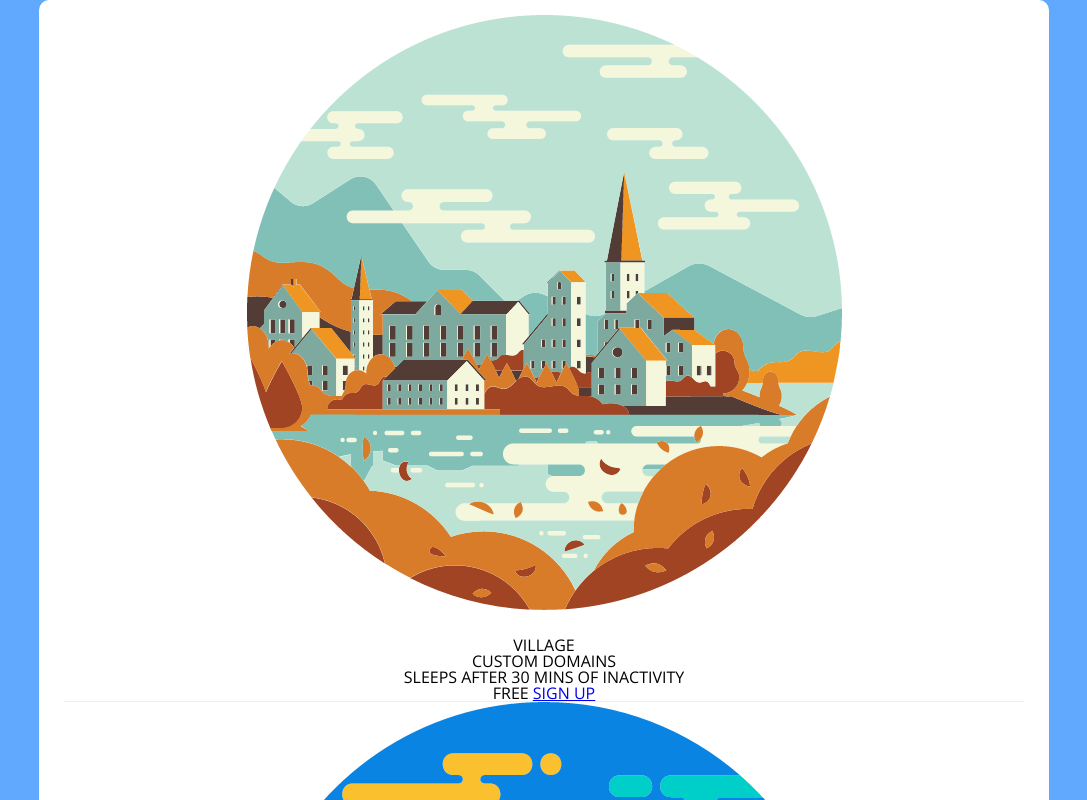
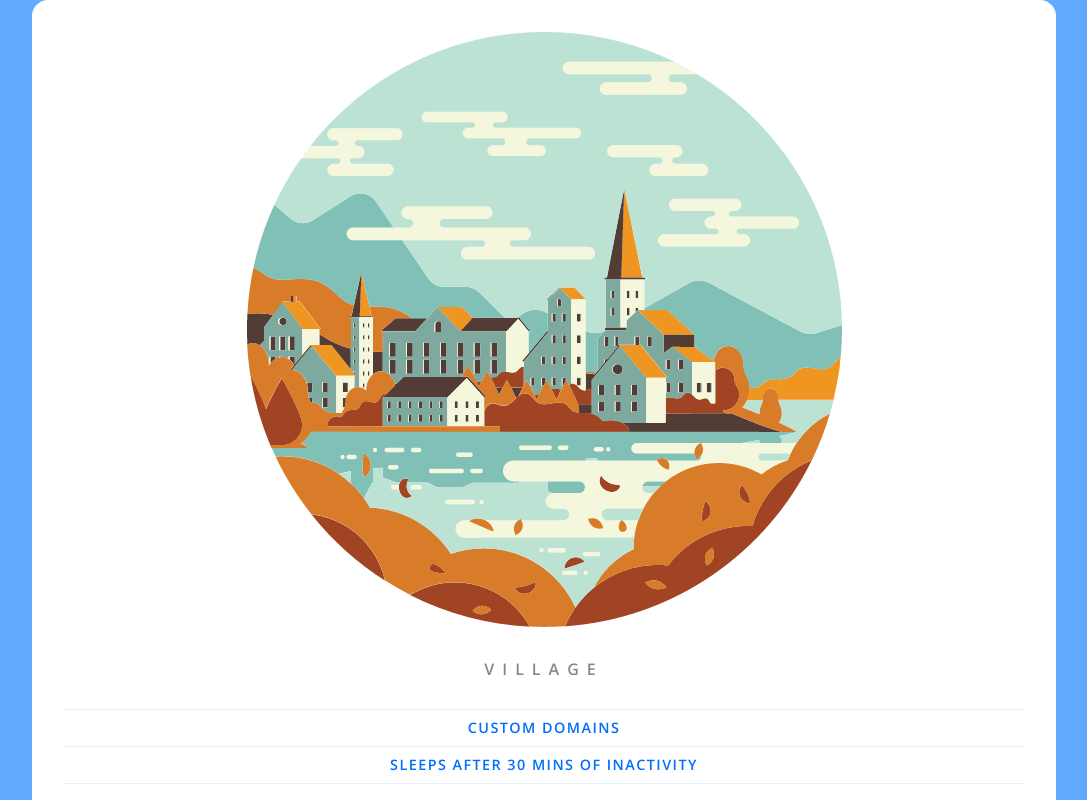
Before and after one commit to r-doherty/pricing-table, a plain HTML site: page index.html in a window 1280 px wide. Shown: the top 800 px of the page, without its empty margins (96-1183 px from the left). Drawn offline with nearby package versions, Linux system fonts and the light colour scheme.

Commit message:
final spacing and hover / color adjustments

```diff
--- a/app.css
+++ b/app.css
@@ -143,8 +143,8 @@ body {
 
 .panel {
 	background-color: white;
-	border-radius: 10px;
-	padding: 15px 25px;
+	border-radius: 1em;
+	padding: 1em 2em;
 	width: 100%;
 	max-width: 960px;
 	display: flex;
@@ -154,7 +154,8 @@ body {
 }
 
 .pricing-plan {
-	border-bottom: 1px solid #e1f1ff;
+	border-bottom: .1em solid #e1f1ff;
+    margin: 1em 0;
 }
 
 .pricing-plan:last-child {
@@ -162,7 +163,64 @@ body {
 }
 
 .pricing-img {
-	margin-bottom: 25px;
+	margin-bottom: 2em;
     width 100%;
     max-width: 100%;
 }
+
+.pricing-header {
+    color: #888;
+    font-weight: 600;
+    letter-spacing: .5em;
+}
+
+.pricing-features {
+    margin: 2em 0 2em;
+    color: #016ff9;
+}
+
+.pricing-features-item {
+    font-weight: 600;
+    letter-spacing: .1em;
+    font-size: .9em;
+    line-height: 1.5;
+    padding: .5em 0;
+    border-top: .1em solid #e1f1ff
+}
+
+.pricing-features-item:last-child {
+    border-bottom: .1em solid #e1f1ff
+}
+
+.pricing-price {
+    color: #016ff9;
+    display: block;
+    font-size: 2.5em;
+    font-weight: 700;
+}
+
+.pricing-button {
+    border: .1em solid #9dd1ff;
+    border-radius: 1em;
+    color: #348efe;
+    display: inline-block;
+    padding: 1em 3em;
+    text-decoration: none;
+    margin: 2em 0;
+    transition: background-color 200ms ease-in-out;
+}
+
+.pricing-button:hover, .pricing-button:focus {
+    background-color: #61b5ff;
+    color: white;
+}
+
+.pricing-button.is-featured {
+    background-color: #48aaff;
+    color: white;
+}
+
+.pricing-button.is-featured:hover, .pricing-button.is-featured:focus {
+    background-color: #0078e0;
+    color: white;
+}
```
